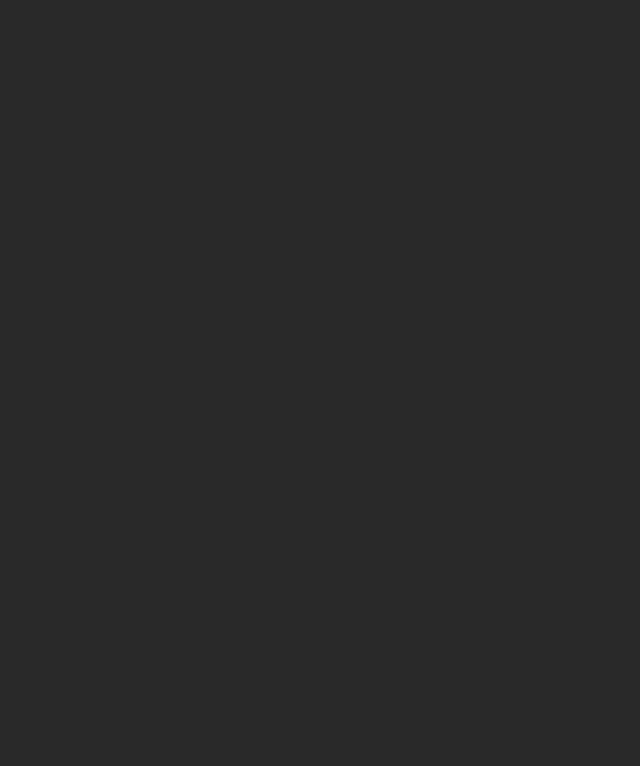
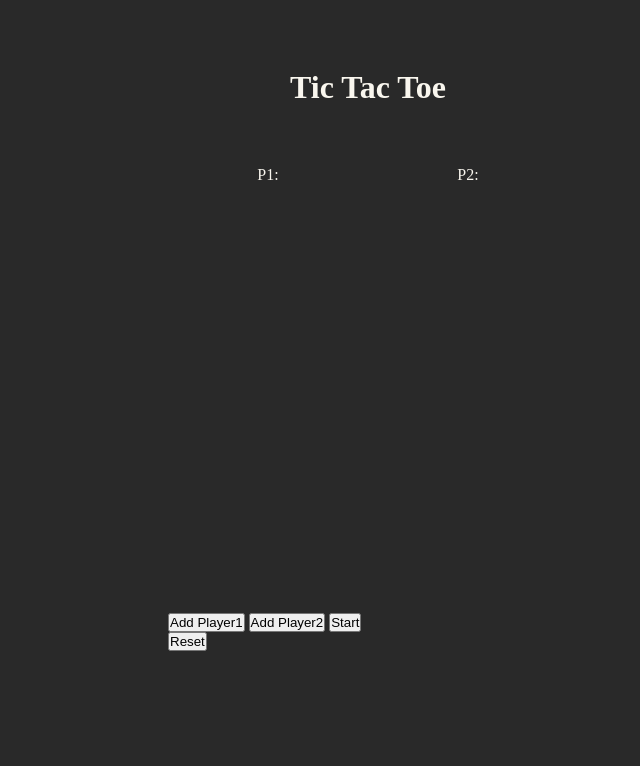
Before and after one commit to Tree-Ro/tic-tac-toe, a plain HTML site: page index.html in a window 1280 px wide. Shown: the whole page, without its empty margins (272-912 px from the left). Drawn offline with Linux system fonts and the light colour scheme.

Commit message:
Added some basic html layout and styling

```diff
--- a/index.html
+++ b/index.html
@@ -7,5 +7,30 @@
         <link rel="stylesheet" href="styles.css" />
         <script src="script.js" defer></script>
     </head>
-    <body></body>
+    <body>
+        <div class="main-container">
+            <div class="title"><h1>Tic Tac Toe</h1></div>
+            <div class="score-container">
+                <div class="score-p1">P1:</div>
+                <div class="score-p2">P2:</div>
+            </div>
+            <div class="ttt-container">
+                <div class="ttt-cell"></div>
+                <div class="ttt-cell"></div>
+                <div class="ttt-cell"></div>
+                <div class="ttt-cell"></div>
+                <div class="ttt-cell"></div>
+                <div class="ttt-cell"></div>
+                <div class="ttt-cell"></div>
+                <div class="ttt-cell"></div>
+                <div class="ttt-cell"></div>
+            </div>
+            <div class="buttons">
+                <button class="add-p1">Add Player1</button>
+                <button class="add-p2">Add Player2</button>
+                <button class="start">Start</button>
+                <button class="reset">Reset</button>
+            </div>
+        </div>
+    </body>
 </html>
--- a/styles.css
+++ b/styles.css
@@ -2,10 +2,47 @@
     --background: #292929;
     --main-color: #F9F6EE;
 }
-
+* {
+    margin: 0;
+    padding: 0;
+}
 html {
     background-color: var(--background);
     color: var(--main-color);
 
     height: 100%;
 }
+body {
+    height: 100%;
+    display: grid;
+}
+
+
+.main-container {
+    display: grid;
+    place-self: center;
+
+    grid-template: 100px 75px 400px 150px / 200px 200px ;
+}
+.main-container .title {
+    grid-column: 1 / -1;
+
+    display: grid;
+    place-items: center;
+}
+.main-container .score-container {
+    grid-column: 1 / -1;
+
+    display: grid;
+    grid-auto-flow: column;
+    place-items: center;
+}
+.main-container .ttt-container {
+    grid-column: 1 / -1;
+
+    grid-template: 100px 100px 100px / 100px 100px 100px ;
+}
+.main-container .ttt-container .ttt-cell {
+    height: 10px;
+    width: 10px;
+}
```
